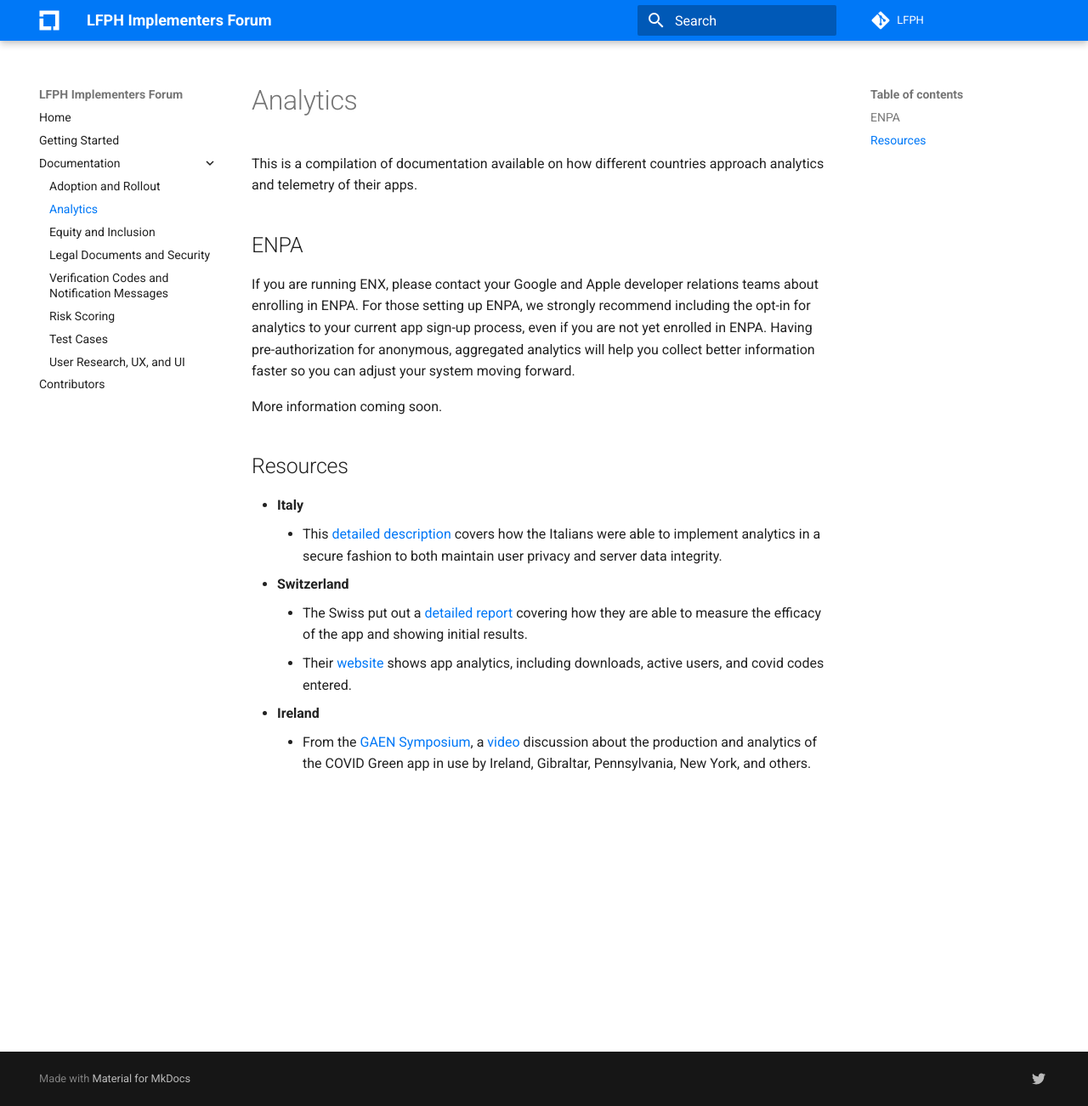
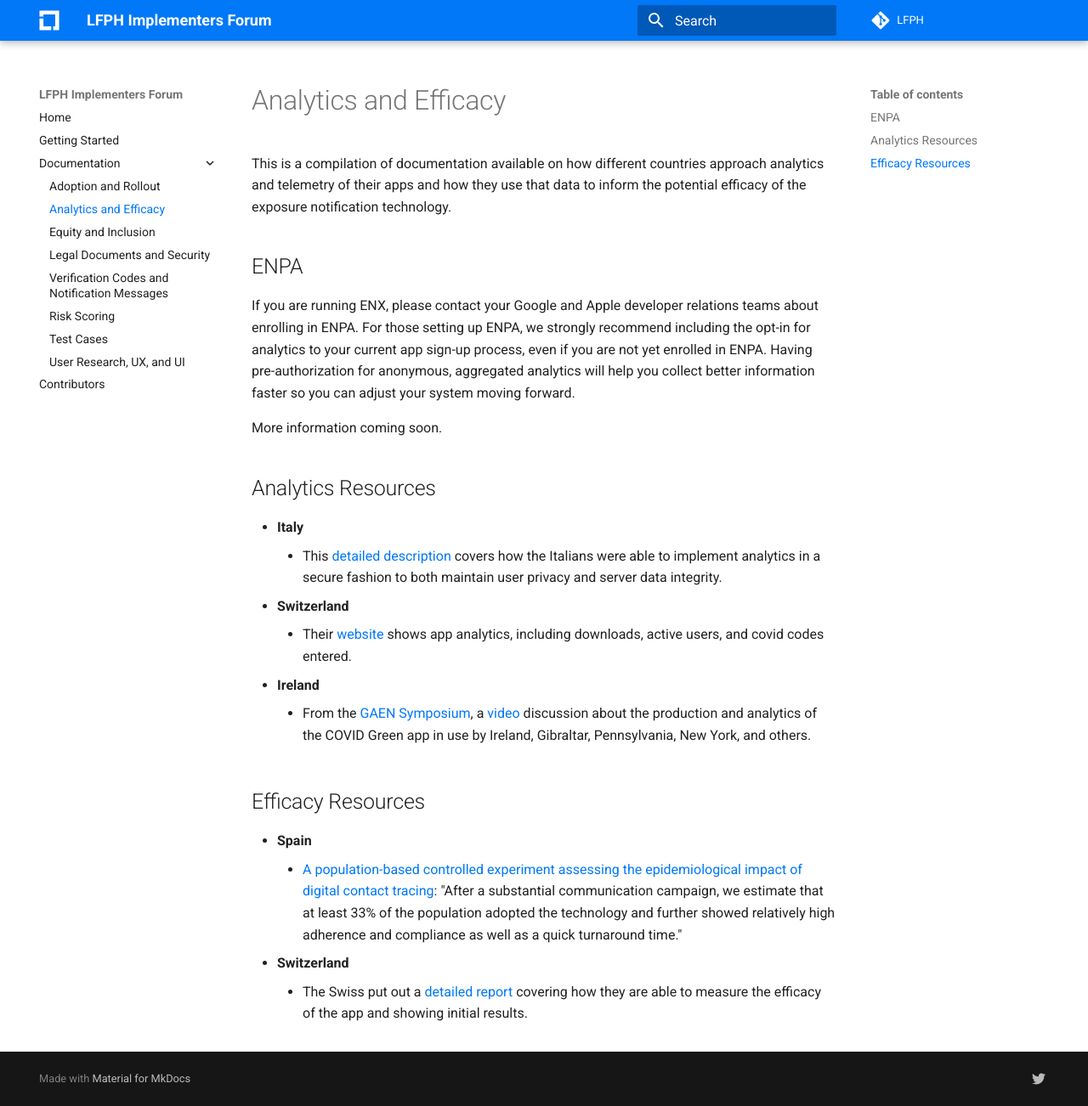
Before and after one commit to lfph/implementers-forum, an MkDocs documentation site: the page built from docs/analytics.md, in a window 1280 px wide and 1302 px high. Shown: the whole window at 85% size. Built offline with MkDocs 1.6.1 and Material for MkDocs 9.7.7, drawn with Linux system fonts in a browser that asks for light colours; comment, search, counter and statistics services are not loaded.

Commit message:
Add efficacy section explicitly

```diff
--- a/docs/analytics.md
+++ b/docs/analytics.md
@@ -1,6 +1,6 @@
-# Analytics
+# Analytics and Efficacy
 
-This is a compilation of documentation available on how different countries approach analytics and telemetry of their apps.
+This is a compilation of documentation available on how different countries approach analytics and telemetry of their apps and how they use that data to inform the potential efficacy of the exposure notification technology.
 
 ## ENPA
 
@@ -8,12 +8,18 @@ If you are running ENX, please contact your Google and Apple developer relations
 
 More information coming soon.
 
-## Resources
+## Analytics Resources
 
 * **Italy**
     * This [detailed description](https://github.com/immuni-app/immuni-documentation/blob/master/Privacy-Preserving%20Analytics.md) covers how the Italians were able to implement analytics in a secure fashion to both maintain user privacy and server data integrity.
 * **Switzerland**
-    * The Swiss put out a [detailed report](https://github.com/digitalepidemiologylab/swisscovid_efficacy/blob/master/SwissCovid_efficacy_MS.pdf) covering how they are able to measure the efficacy of the app and showing initial results.
     * Their [website](https://www.experimental.bfs.admin.ch/expstat/en/home/innovative-methods/swisscovid-app-monitoring.html) shows app analytics, including downloads, active users, and covid codes entered.
 * **Ireland**
     * From the [GAEN Symposium](https://github.com/lfph/events/tree/master/2020-07-GAEN-Symposium), a [video](https://www.youtube.com/watch?v=j0weRzYIsnM&list=PLLUsXRAaict7U00sMcwdLWwPPfRwpnMs5&index=4) discussion about the production and analytics of the COVID Green app in use by Ireland, Gibraltar, Pennsylvania, New York, and others.
+
+## Efficacy Resources
+
+* **Spain**
+    * [A population-based controlled experiment assessing the epidemiological impact of digital contact tracing](https://www.nature.com/articles/s41467-020-20817-6): "After a substantial communication campaign, we estimate that at least 33% of the population adopted the technology and further showed relatively high adherence and compliance as well as a quick turnaround time."
+* **Switzerland**
+    * The Swiss put out a [detailed report](https://github.com/digitalepidemiologylab/swisscovid_efficacy/blob/master/SwissCovid_efficacy_MS.pdf) covering how they are able to measure the efficacy of the app and showing initial results.
```
